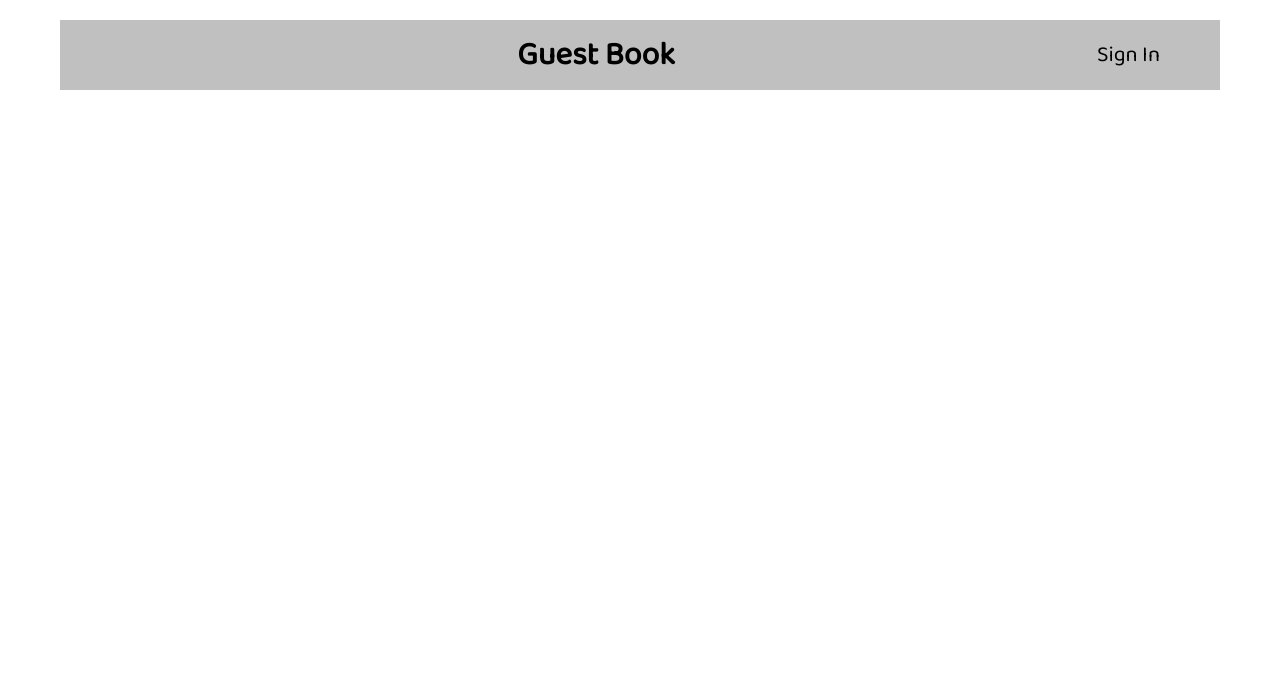
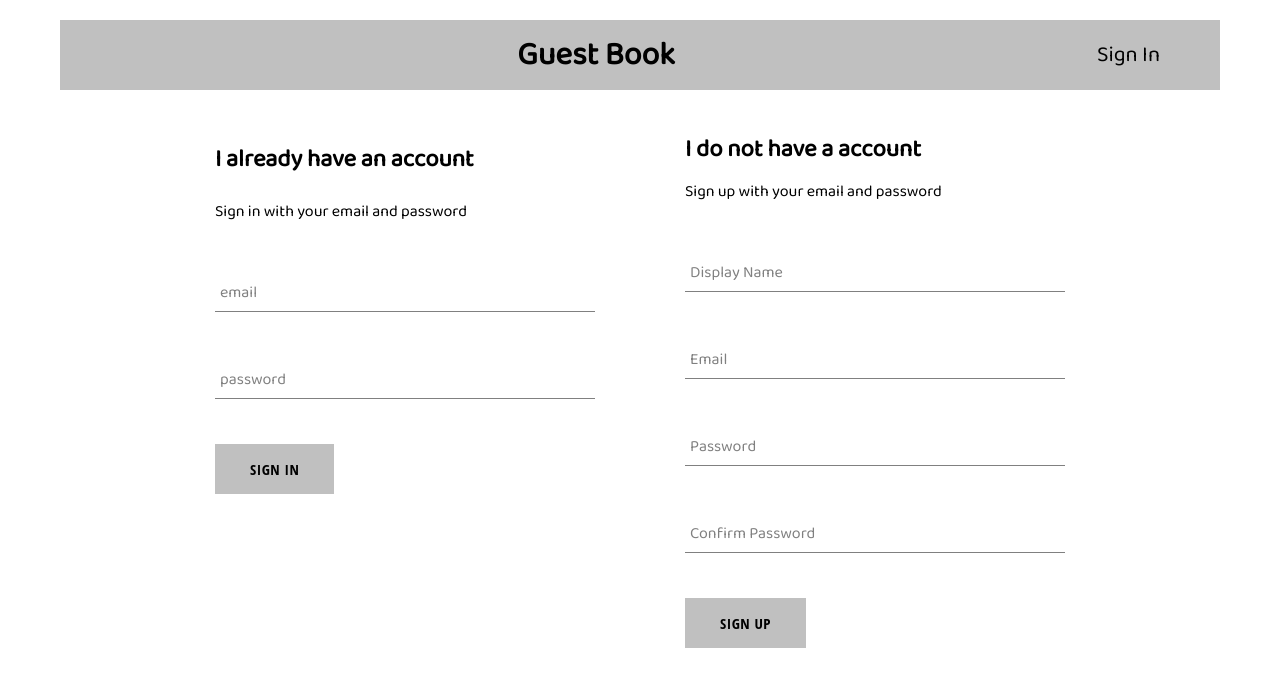
Before and after one commit to Mahmoud-Abdo-599/guest-book, a React (Create React App) app: page /signin in a window 1280 px wide. Shown: the top 686 px of the page. Built offline with nearby package versions, Linux system fonts and the light colour scheme.

Commit message:
creating sign-in and sign-out page and added the sign-in and sign-out components into the page

```diff
--- a/src/App.js
+++ b/src/App.js
@@ -3,11 +3,17 @@ import { Switch, Route, Redirect } from 'react-router-dom';
 import Header from './components/header/header';
 import './App.css';
 
+import HomePage from './pages/home-page/home-page';
+import SignInAndSignUpPage from './pages/sign-in-and-sign-out/sign-in-and-sign-out';
+
 function App() {
   return (
     <div>
        <Header />
-
+       <Switch>
+          <Route exact path='/' component={HomePage} />
+          <Route exact path='/signin' component={SignInAndSignUpPage} />
+        </Switch>
     </div>
   );
 }
--- a/src/components/custom-button/custom-button.scss
+++ b/src/components/custom-button/custom-button.scss
@@ -6,8 +6,8 @@
     line-height: 50px;
     padding: 0 35px 0 35px;
     font-size: 15px;
-    background-color: black;
-    color: white;
+    background-color: silver;
+    color: black;
     text-transform: uppercase;
     font-family: 'Open Sans Condensed';
     font-weight: bolder;
@@ -22,17 +22,6 @@
       border: 1px solid black;
     }
 
-    &.google-sign-in {
-      background-color: #4285f4;
-      color: white;
-
-
-      &:hover {
-        background-color: #357ae8;
-        border: none;
-      }
-    }
-
     &.inverted {
       background-color: white;
       color: black;
--- a/src/components/sign-in/SignIn.js
+++ b/src/components/sign-in/SignIn.js
@@ -2,7 +2,6 @@ import React, { Component } from 'react';
 import './sign-in.scss';
 import FormInput from '../form-input/FormInput';
 import CustomButton from '../custom-button/CustomButton';
-import { auth, signInWithGoogle } from '../../firebase/firebase.utils';
 
 class SignIn extends Component {
     constructor(props) {
@@ -14,19 +13,10 @@ class SignIn extends Component {
         }
     }
 
-    handleSubmit = async event => {
+    handleSubmit =  event => {
         event.preventDefault();
 
         const{email, password} = this.state;
-
-        try {
-            await auth.signInWithEmailAndPassword(email, password);
-            this.setState({ email: '', password: '' })
-        } catch(error) {
-            console.log(error);
-
-        }
-
     }
 
     handleChange = event => {
@@ -59,11 +49,7 @@ class SignIn extends Component {
                     />
                     <div className="buttons">
                         <CustomButton type="submit"> sign in </CustomButton>
-                        <CustomButton onClick={signInWithGoogle} isGoogleSignIn>
-                            sign in with Google
-                        </CustomButton>
                     </div>
-
                 </form>
             </div>
         )
--- a/src/components/sign-up/SignUp.js
+++ b/src/components/sign-up/SignUp.js
@@ -2,8 +2,6 @@ import React from 'react';
 
 import FormInput from '../form-input/FormInput';
 import CustomButton from '../custom-button/CustomButton';
-
-import { auth, creatUserProfileDocument } from '../../firebase/firebase.utils';
 
 import './sign-up.scss';
 
@@ -19,7 +17,7 @@ class SignUp extends React.Component {
         }
     }
 
-    handleSubmit = async event => {
+    handleSubmit =  event => {
         event.preventDefault();
 
         const { displayName, email, password, confirmPassword } = this.state
@@ -27,22 +25,6 @@ class SignUp extends React.Component {
         if (password !== confirmPassword) {
             alert("passwords don't match");
             return;
-        }
-
-        try {
-            const { user } = await auth.createUserWithEmailAndPassword(email, password);
-            await creatUserProfileDocument(user, { displayName });
-
-            this.setState(
-                {
-                    displayName: '',
-                    email: '',
-                    password: '',
-                    confirmPassword: ''
-                }
-            )
-        } catch (error) {
-            console.error(error);
         }
     }
 
--- /dev/null
+++ b/src/pages/sign-in-and-sign-out/sign-in-and-sign-out.js
@@ -0,0 +1,11 @@
+import React from 'react';
+import './sign-in-and-sign-out.scss';
+import SignIn from '../../components/sign-in/SignIn'
+import SignUp from '../../components/sign-up/SignUp'
+
+const SignInAndSignUpPage = () => (
+        <div className="sign-in-and-sign-up"><SignIn /><SignUp /></div>
+    )
+
+
+export default SignInAndSignUpPage
--- /dev/null
+++ b/src/pages/sign-in-and-sign-out/sign-in-and-sign-out.scss
@@ -0,0 +1,6 @@
+.sign-in-and-sign-up {
+    width: 850px;
+    display: flex;
+    justify-content: space-between;
+    margin: 30px auto;
+}
```
